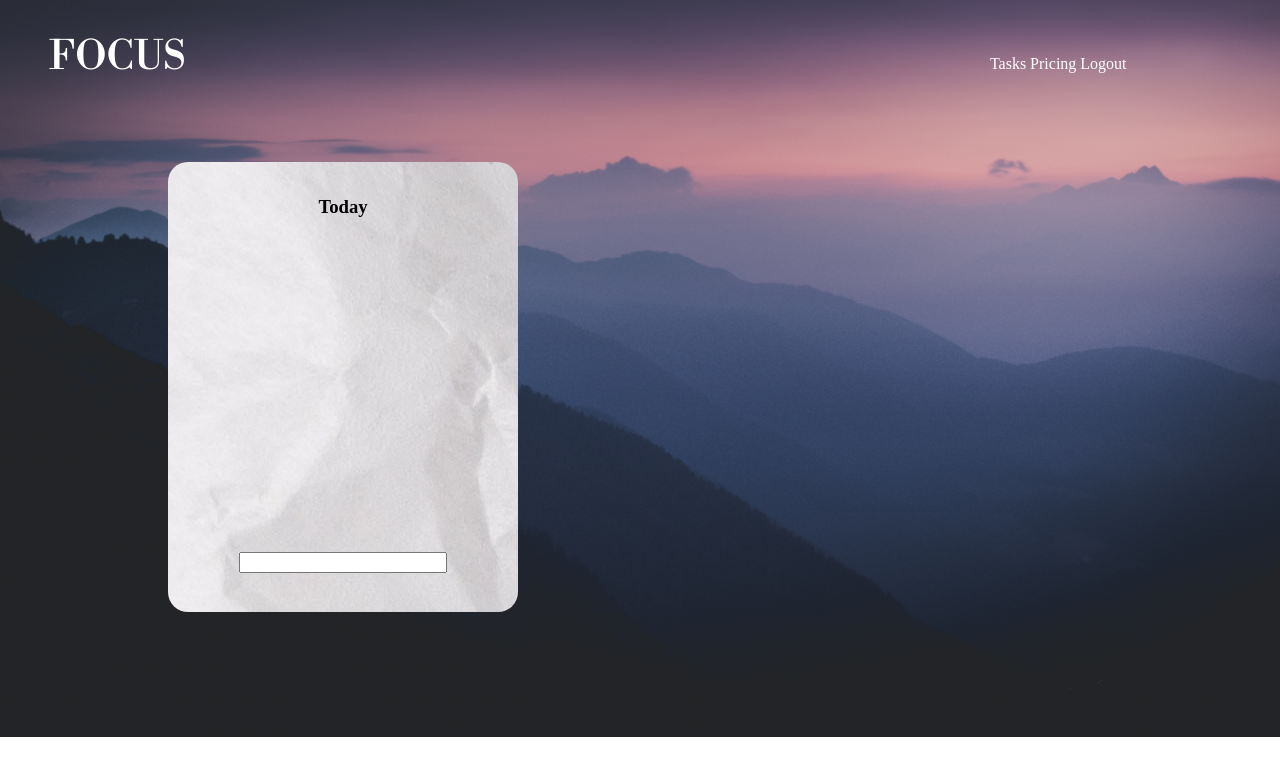
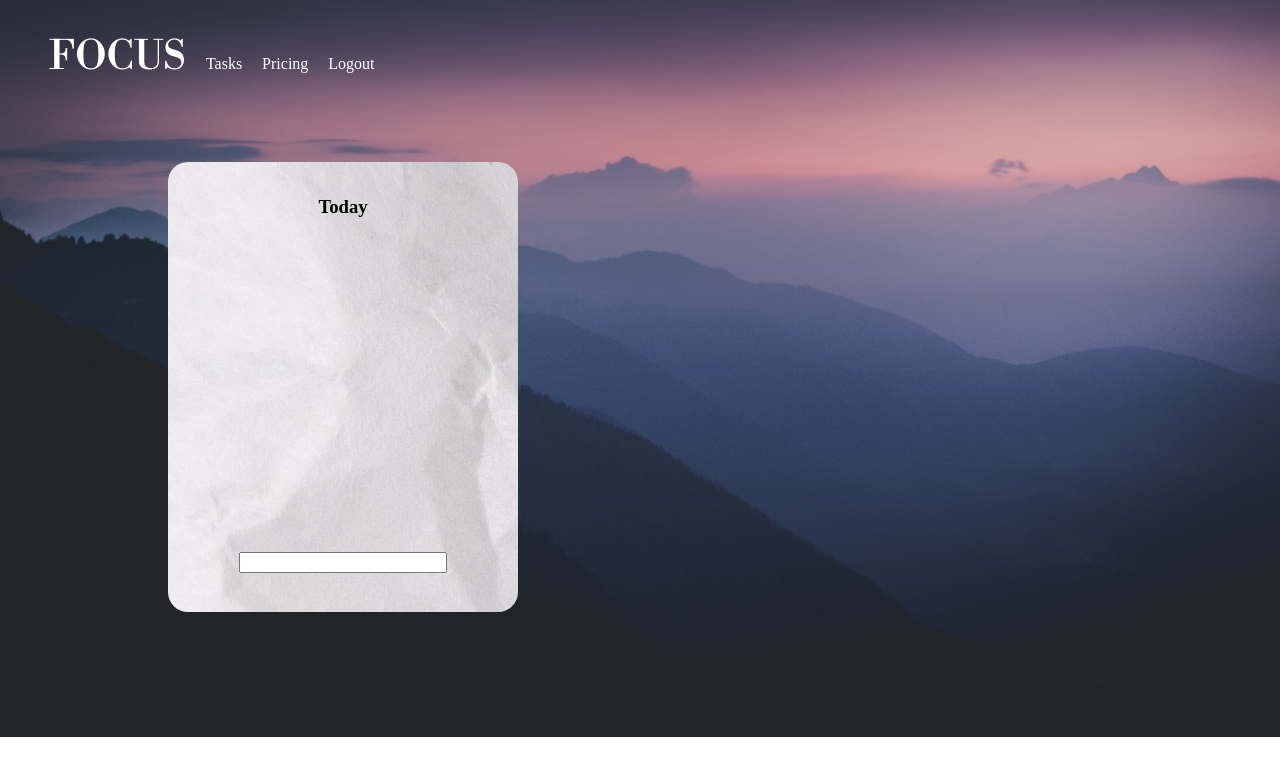
Before and after one commit to bitmonk/FocusTodo, a plain HTML site: page index.html in a window 1280 px wide. Drawn offline with nearby package versions, Linux system fonts and the light colour scheme.

Commit message:
fix navbar

```diff
--- a/style.css
+++ b/style.css
@@ -16,7 +16,7 @@ body {
     display: inline;
     padding-left: 1px;
     list-style-type: none;
-    padding-right: 50rem;
+    padding-right:20re;
     font-size: 40px;
     font-family: 'Libre Bodoni';
     color: white;
@@ -25,12 +25,14 @@ body {
 li{
     display:inline;
     text-align: right;
+    padding: 0.5rem;
 }
 li a{
     text-decoration: none;
     color: #FFFFFF;
 
 }
+
 #task-wrapper{
     height: 450px;
     width: 350px;
@@ -46,12 +48,10 @@ li a{
 }
 
 #day{
-    postion: absolute;
+    position: absolute;
     height: 100px;
     color: rgb(0, 0, 0);
     margin-bottom: 300px;
-
-
 }
 #inputTask{
     position: absolute;
```
